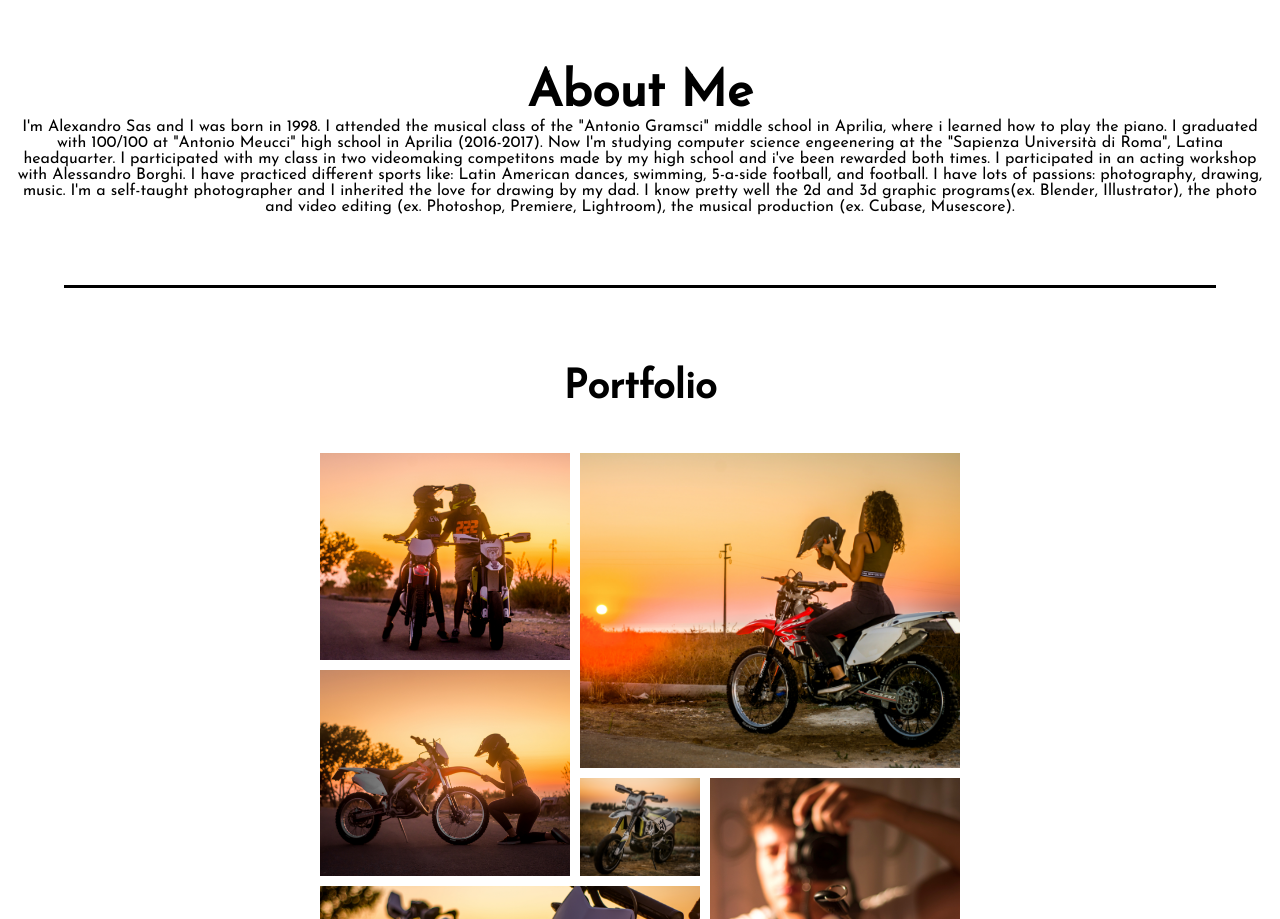
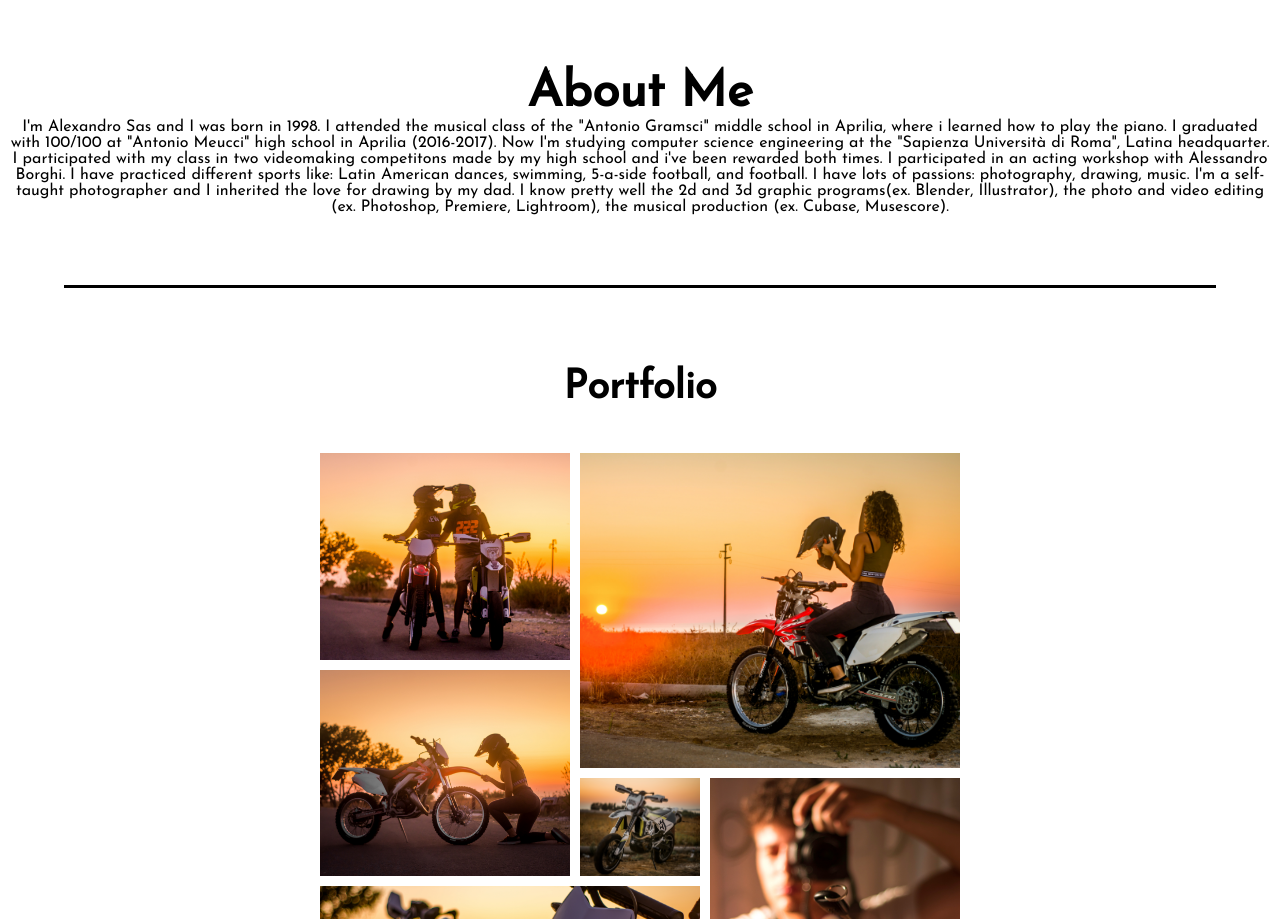
Before and after one commit to AlexandroSas/home, a plain HTML site: page index.html in a window 1280 px wide. Shown: the part 802-1721 px from the top of the page. Drawn offline with Linux system fonts and the light colour scheme.

Commit message:
Update index.html

```diff
--- a/index.html
+++ b/index.html
@@ -40,7 +40,7 @@
         <div class="maincontent">
             <div class="aboutme" id="abme">
                 <h1 >About Me</h1>
-                <p>I'm Alexandro Sas and I was born in 1998. I attended the musical class of the "Antonio Gramsci" middle school in Aprilia, where i learned how to play the piano. I graduated with 100/100 at "Antonio Meucci" high school in Aprilia (2016-2017). Now I'm studying computer science engeenering at the "Sapienza Università di Roma", Latina headquarter. I participated with my class in two videomaking competitons made by my high school and i've been rewarded both times. I participated in an acting workshop with Alessandro Borghi. I have practiced different sports like: Latin American dances, swimming, 5-a-side football, and football. I have lots of passions: photography, drawing, music. I'm a self-taught photographer and I inherited the love for drawing by my dad. I know pretty well the 2d and 3d graphic programs(ex. Blender, Illustrator), the photo and video editing (ex. Photoshop, Premiere, Lightroom), the musical production (ex. Cubase, Musescore).</p>
+                <p>I'm Alexandro Sas and I was born in 1998. I attended the musical class of the "Antonio Gramsci" middle school in Aprilia, where i learned how to play the piano. I graduated with 100/100 at "Antonio Meucci" high school in Aprilia (2016-2017). Now I'm studying computer science engineering at the "Sapienza Università di Roma", Latina headquarter. I participated with my class in two videomaking competitons made by my high school and i've been rewarded both times. I participated in an acting workshop with Alessandro Borghi. I have practiced different sports like: Latin American dances, swimming, 5-a-side football, and football. I have lots of passions: photography, drawing, music. I'm a self-taught photographer and I inherited the love for drawing by my dad. I know pretty well the 2d and 3d graphic programs(ex. Blender, Illustrator), the photo and video editing (ex. Photoshop, Premiere, Lightroom), the musical production (ex. Cubase, Musescore).</p>
             </div>
             <div class="line"></div>
             <div class="gallerybody" id="prtf">
```
